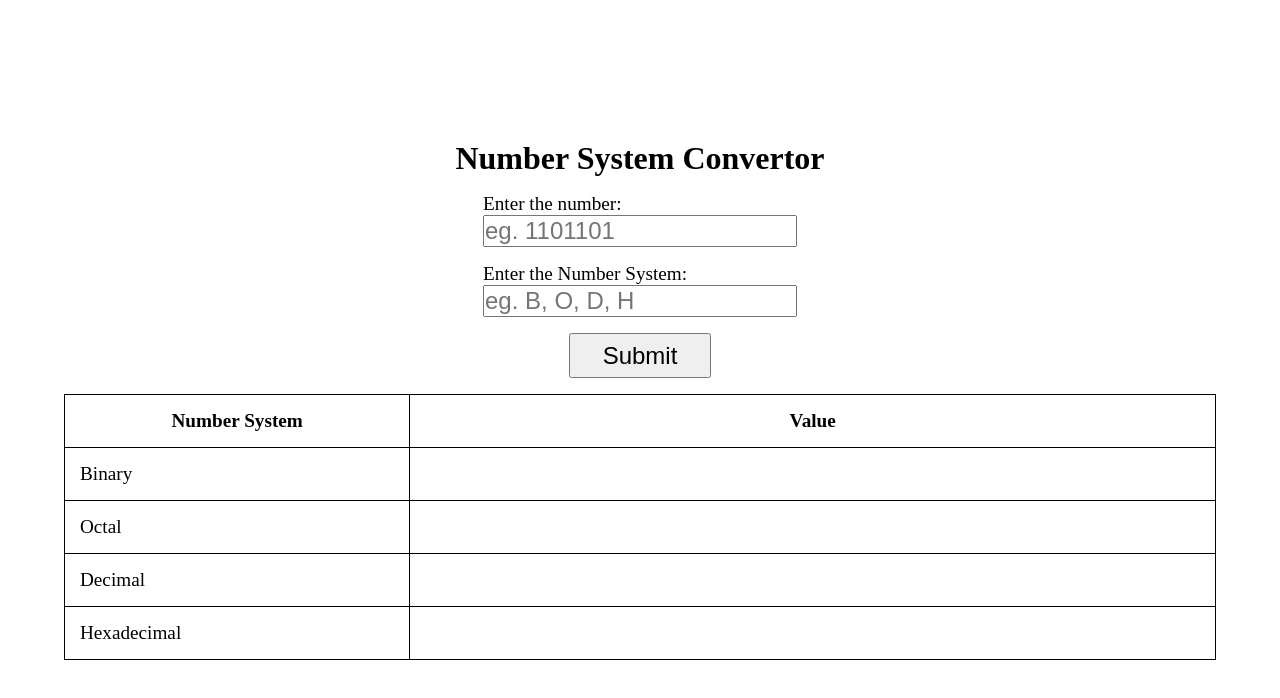
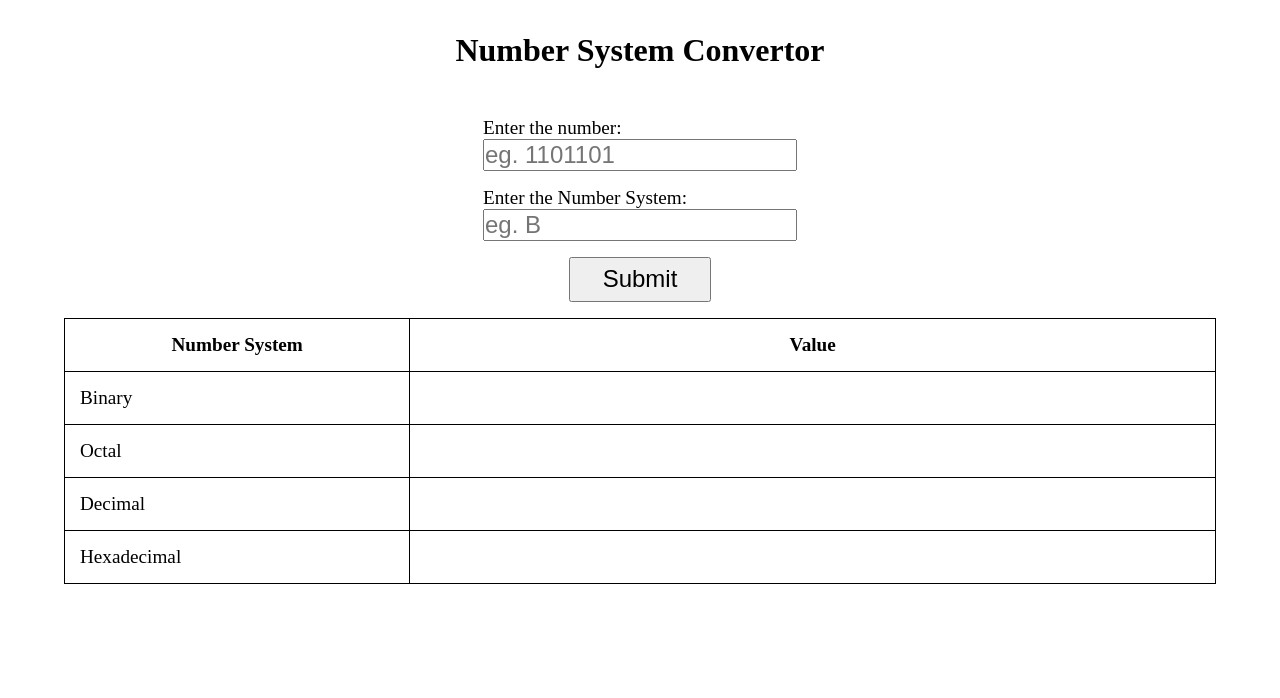
Before and after one commit to AmDMasterDev/calculator.github.io, a plain HTML site: page index.html in a window 1280 px wide. Drawn offline with Linux system fonts and the light colour scheme.

Commit message:
fixed positioning

```diff
--- a/index.html
+++ b/index.html
@@ -9,14 +9,14 @@
 </head>
 <body>
     <div class="container">
-        <h1>Number System Convertor</h1>
+        <h1 style="padding:2rem;"><center>Number System Convertor</center></h1>
         <div>
             <span>Enter the number:</span>
             <input type="text" placeholder="eg. 1101101" id="number" autocomplete="off" >
         </div>
         <div>
             <span>Enter the Number System:</span>
-            <input type="text" placeholder="eg. B, O, D, H" id="system" autocomplete="off" >
+            <input type="text" placeholder="eg. B" id="system" autocomplete="off" >
         </div>
         <button id="submit">Submit</button>
 
--- a/style.css
+++ b/style.css
@@ -9,7 +9,7 @@
     align-items: center;
     justify-content: center;
     width: 100%;
-    height: 100vh;
+    /* height: 100vh; */
     gap: 1rem;
 }
 
```
